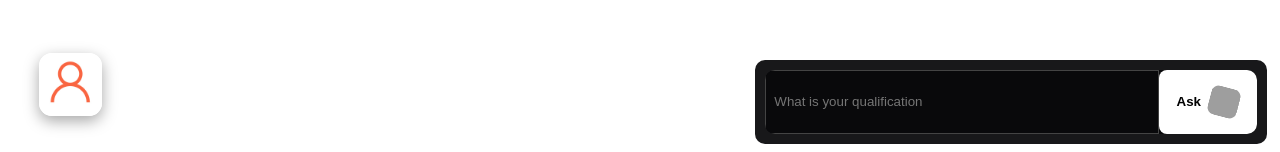
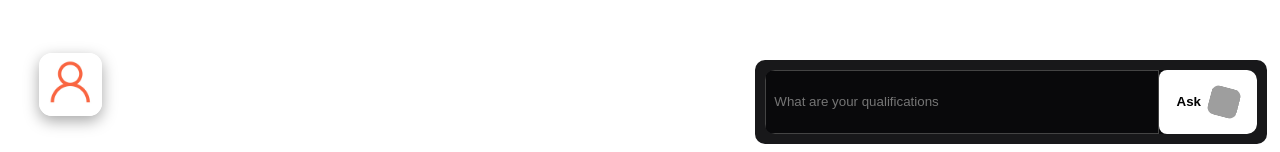
Before and after one commit to AKSRathor/portfolio, a React (Create React App) app: page / in a window 1280 px wide. Shown: the part 648-800 px from the top of the page. Built offline with nearby package versions, Linux system fonts and the light colour scheme; grey boxes are pictures that could not be loaded.

Commit message:
Update Chatbot.js

```diff
--- a/src/Components/Chatbot.js
+++ b/src/Components/Chatbot.js
@@ -81,7 +81,7 @@ const Chatbot = () => {
         </div>}
         <form onSubmit={handleOnSendQuery} style={{ height: clickBool ? '20%' : "100%", padding: clickBool ? "2%" : "0%" }} className="lowerSendArea">
           <div className='lightningShadowChatinput' style={{display:loadMover?"block":"none"}}></div>
-          <div className="sendInput"><input value={promptText} onChange={handleOnPromptChange} placeholder='What is your qualification' type="text" /></div>
+          <div className="sendInput"><input value={promptText} onChange={handleOnPromptChange} placeholder='What are your qualifications' type="text" /></div>
           <div className="sendButton"><button disabled={gettingResp} style={{fontWeight:"bold", cursor:"pointer", display:"flex", justifyContent:"center", alignItems:"center", gap:"8px"}}> <span>Ask</span> <button className='aiLogoInAsk'></button></button></div>
         </form>
       </div>
```
